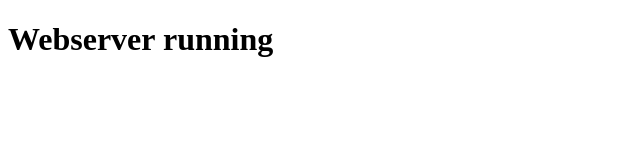
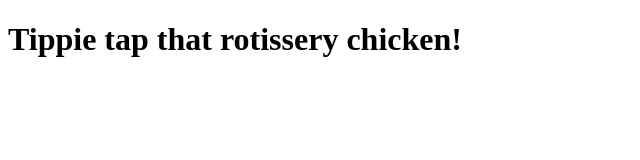
Before and after one commit to basjaburg/webserver, a plain HTML site: page index.html in a window 1280 px wide. Shown: the whole page, without its empty margins (0-640 px from the left). Drawn offline with Linux system fonts and the light colour scheme.

Commit message:
added requirements etc

```diff
--- a/index.html
+++ b/index.html
@@ -7,6 +7,6 @@
   <title>Webserver</title>
 </head>
 <body>
-  <H1>Webserver running</H1>
+  <H1>Tippie tap that rotissery chicken!</H1>
 </body>
 </html>
```
Also changed, not shown: requirements.txt (added), 3 other files.
